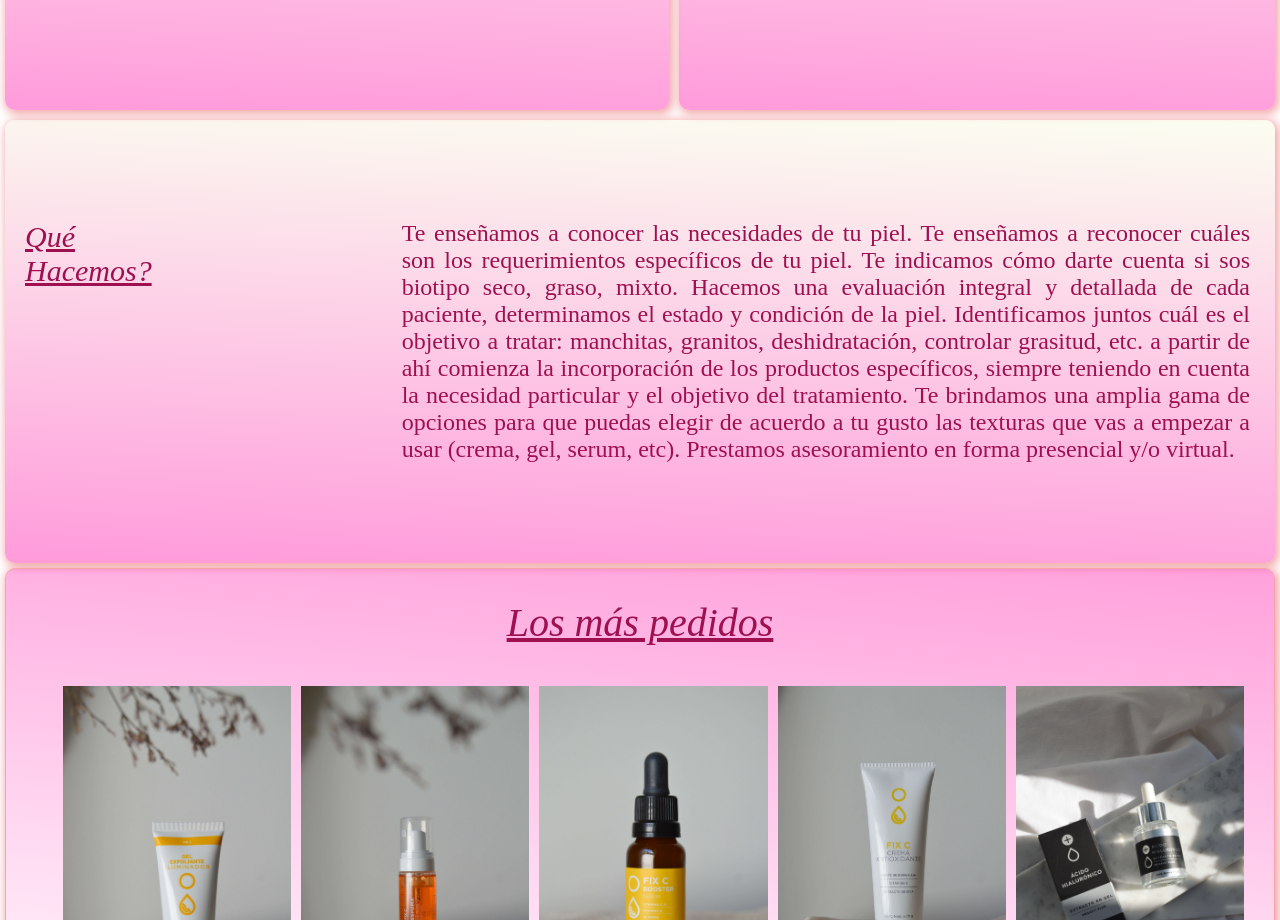
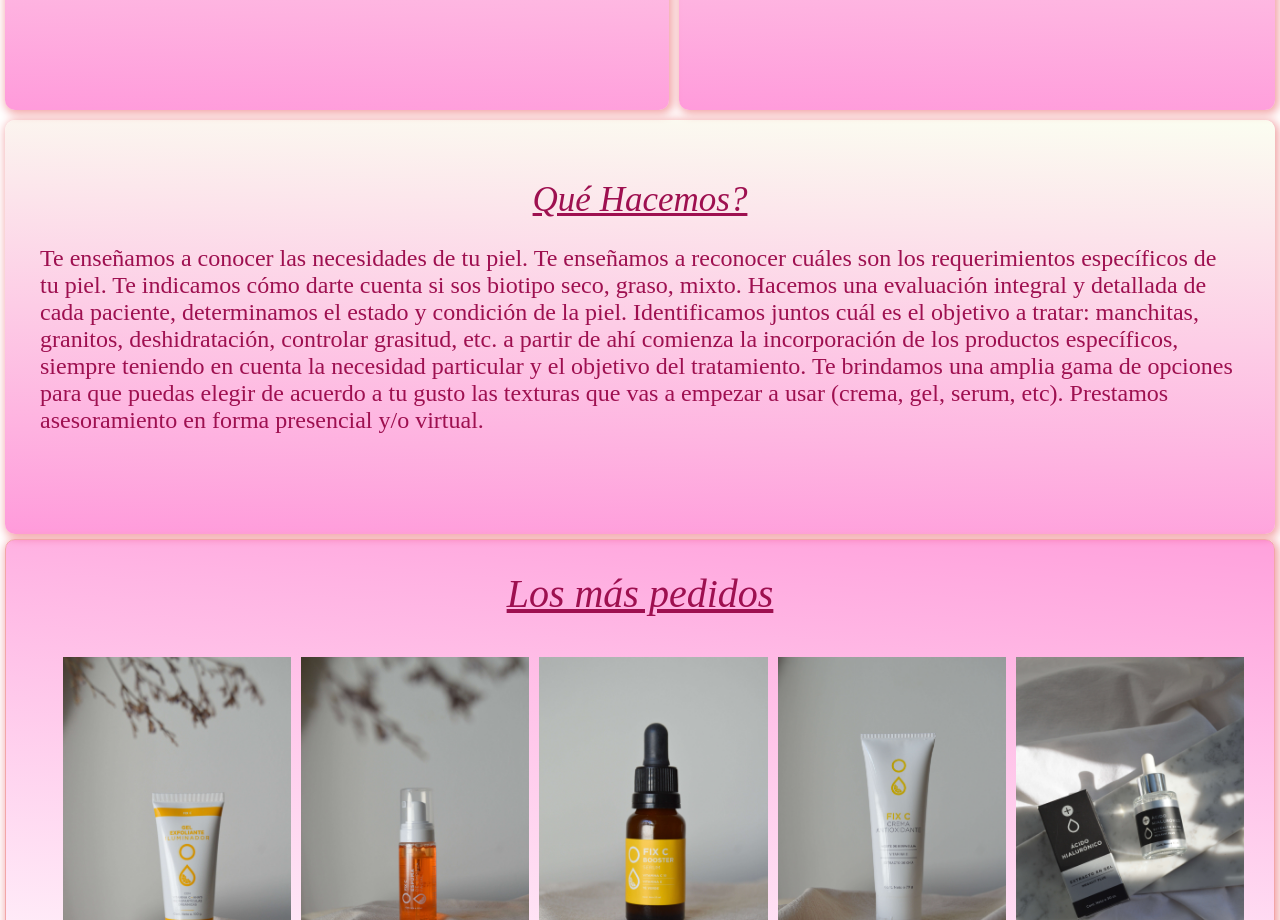
Before and after one commit to deborah-ajalla/landing-cuidado-facial, a plain HTML site: page index.html in a window 1280 px wide. Shown: the part 1080-2000 px from the top of the page. Drawn offline with Linux system fonts and the light colour scheme.

Commit message:
cambio en descripcion

```diff
--- a/css/style.css
+++ b/css/style.css
@@ -82,28 +82,28 @@
  }
 
  .descripcion{
-    display: flex;
+
     background-image: linear-gradient(362deg, rgba(255,66,187, 0.53),rgb(251, 254, 241));
     color: #9E1050;
     font-style: normal;
     font-size: 24px;
-    padding-top: 100px;
-    padding-bottom: 100px;
-    padding-right: 25px;
+    padding: 50px 35px 100px 35px;
     box-shadow: 2px 2px 10px 2px  #F2A6A8;
     border-radius: 10px;
     margin: 5px;
-    text-align: justify;
+
  }
 
- h4{
+ .desc_titulo{
     font-style: oblique;
-    font-size: 30px;
-    padding-left: 20px;
-    padding-right: 250px;
+    font-size: 35px;
+    padding-top: 10px;
+    padding-bottom: 25px;
     text-decoration: underline;
     font-weight: 100;
+    text-align: center;
  }
+
  .productos{
     text-align: center;
     background-image: linear-gradient(185deg, rgba(255,0,160, 0.37),rgba(238,89,214, 0.02));
--- a/index.html
+++ b/index.html
@@ -8,13 +8,12 @@
     <enlace rel="preconectar" href="https://fonts.googleapis.com">
     <enlace rel="preconectar" href="https://fonts.gstatic.com" crossorigin>
     <enlace href="https: //fonts.googleapis.com/css2? family= Advertencia:wght@400;600 &family= Merriweather:ital,wght@0,300;0,400;1,300;1,400;1,900 & display=swap" rel="hoja de estilo">
-    <link rel="shortcut icon" href="assets/favicon.ico" type="image/x-icon">
+
     <title>valenyantonia</title>
 
 </head>
 <body>
     <header>
-
          <nav>
             <ul>
                 <li><a href="">QUIENES SOMOS</a></li>
@@ -34,6 +33,7 @@
                  </p>
              </div>
          </section>
+     </header>
      <main>
          <div class="contenedor">
              <div>
@@ -68,10 +68,10 @@
                  </div>
                  <div class="descripcion">
                      <div>
-                          <h4>Qué Hacemos?</h4>
+                          <h4 class="desc_titulo">Qué Hacemos?</h4>
                      </div>
                      <div>
-                          <p>
+                          <p class="desc_parrafo">
                              Te enseñamos a conocer las necesidades de tu piel.
                              Te enseñamos a reconocer cuáles son los requerimientos específicos de tu piel.
                              Te indicamos cómo darte cuenta si sos biotipo seco, graso, mixto.
```
Also changed, not shown: assets/logo.ico (deleted), logo.jpg (renamed from me.jpg).
